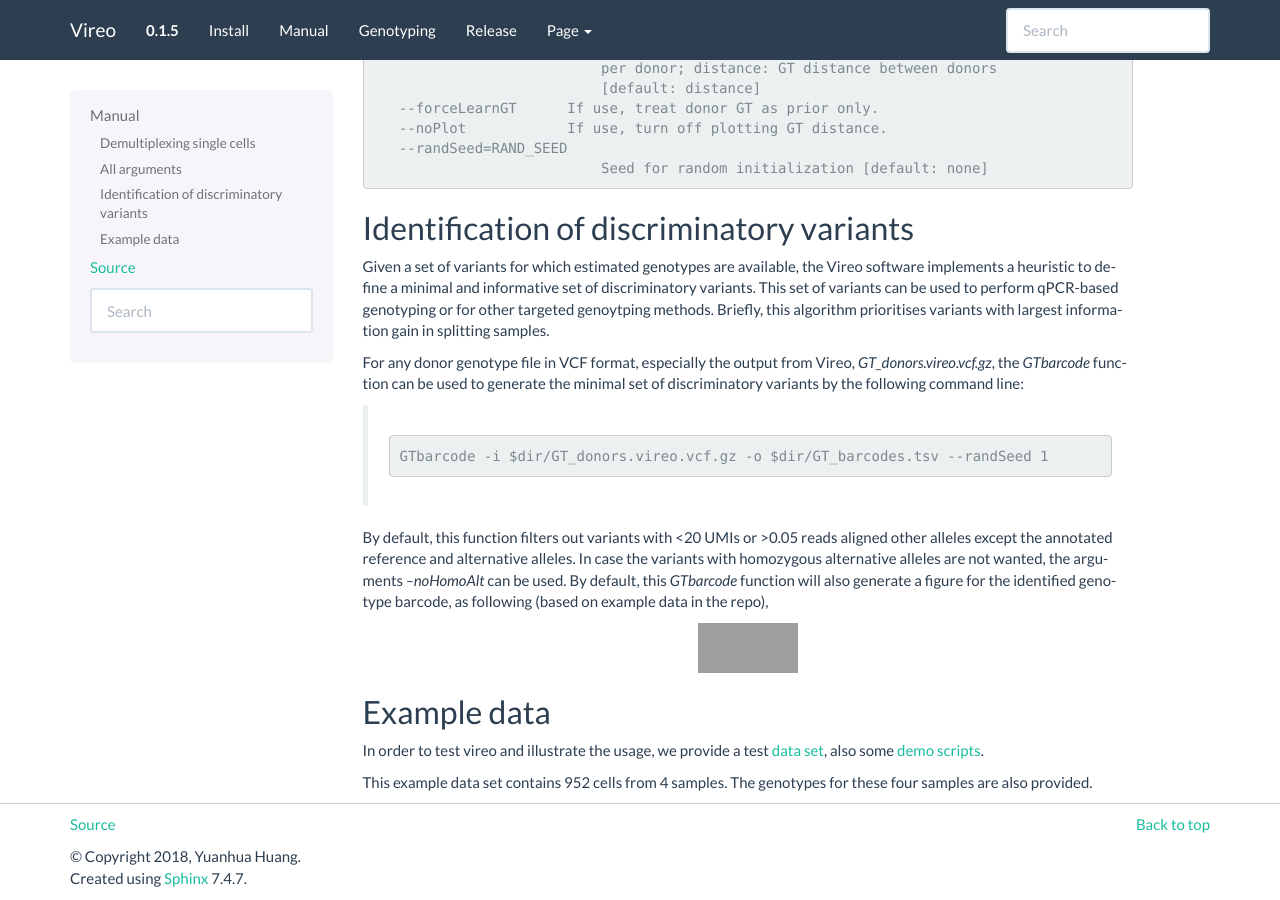
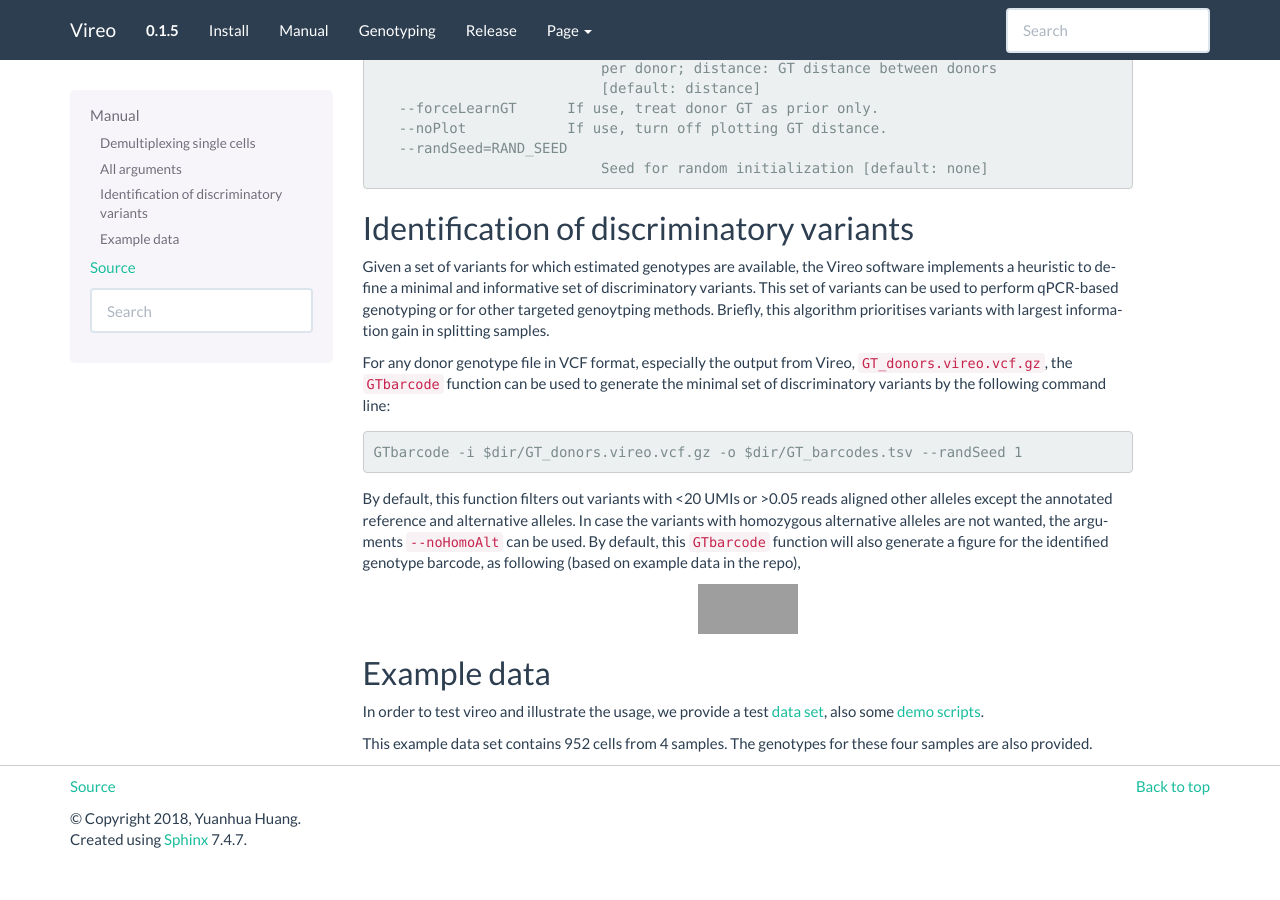
Before and after one commit to single-cell-genetics/vireo, a Sphinx documentation site: the page built from doc/manual.rst, in a window 1280 px wide and 900 px high, scrolled down 1743 px. Built offline with Sphinx 7.4.7, drawn with Linux system fonts in a browser that asks for light colours; formulas are drawn with MathJax 3; after the commit the page ends 2604 px from its top, so only the background shows below that; grey boxes are pictures that could not be loaded.

```diff
--- a/doc/manual.rst
+++ b/doc/manual.rst
@@ -123,19 +123,19 @@ genotyping or for other targeted genoytping methods. Briefly, this algorithm
 prioritises variants with largest information gain in splitting samples.
 
 For any donor genotype file in VCF format, especially the output from Vireo,
-`GT_donors.vireo.vcf.gz`, the `GTbarcode` function can be used to generate the
-minimal set of discriminatory variants by the following command line:
+``GT_donors.vireo.vcf.gz``, the ``GTbarcode`` function can be used to generate
+the minimal set of discriminatory variants by the following command line:
 
-   ::
+::
 
-      GTbarcode -i $dir/GT_donors.vireo.vcf.gz -o $dir/GT_barcodes.tsv --randSeed 1
+   GTbarcode -i $dir/GT_donors.vireo.vcf.gz -o $dir/GT_barcodes.tsv --randSeed 1
 
 By default, this function filters out variants with <20 UMIs or >0.05 reads
 aligned other alleles except the annotated reference and alternative alleles.
 In case the variants with homozygous alternative alleles are not wanted, the
-arguments `--noHomoAlt` can be used. By default, this `GTbarcode` function will
-also generate a figure for the identified genotype barcode, as following (based
-on example data in the repo),
+arguments ``--noHomoAlt`` can be used. By default, this ``GTbarcode`` function
+will also generate a figure for the identified genotype barcode, as following
+(based on example data in the repo),
 
 .. image:: image/GT_barcodes.pdf
    :height: 100px
```
Also changed, not shown: doc/image/GT_barcodes.png (added), 2 other files.
